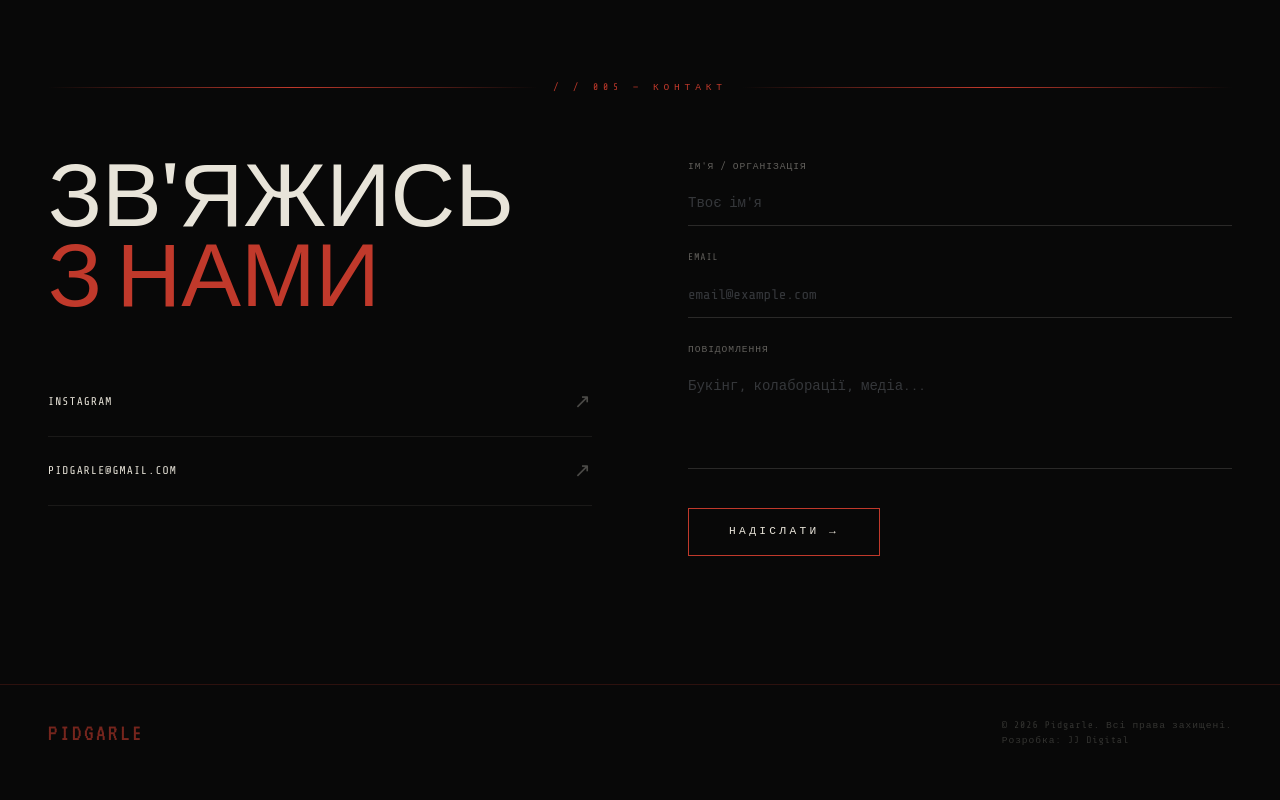
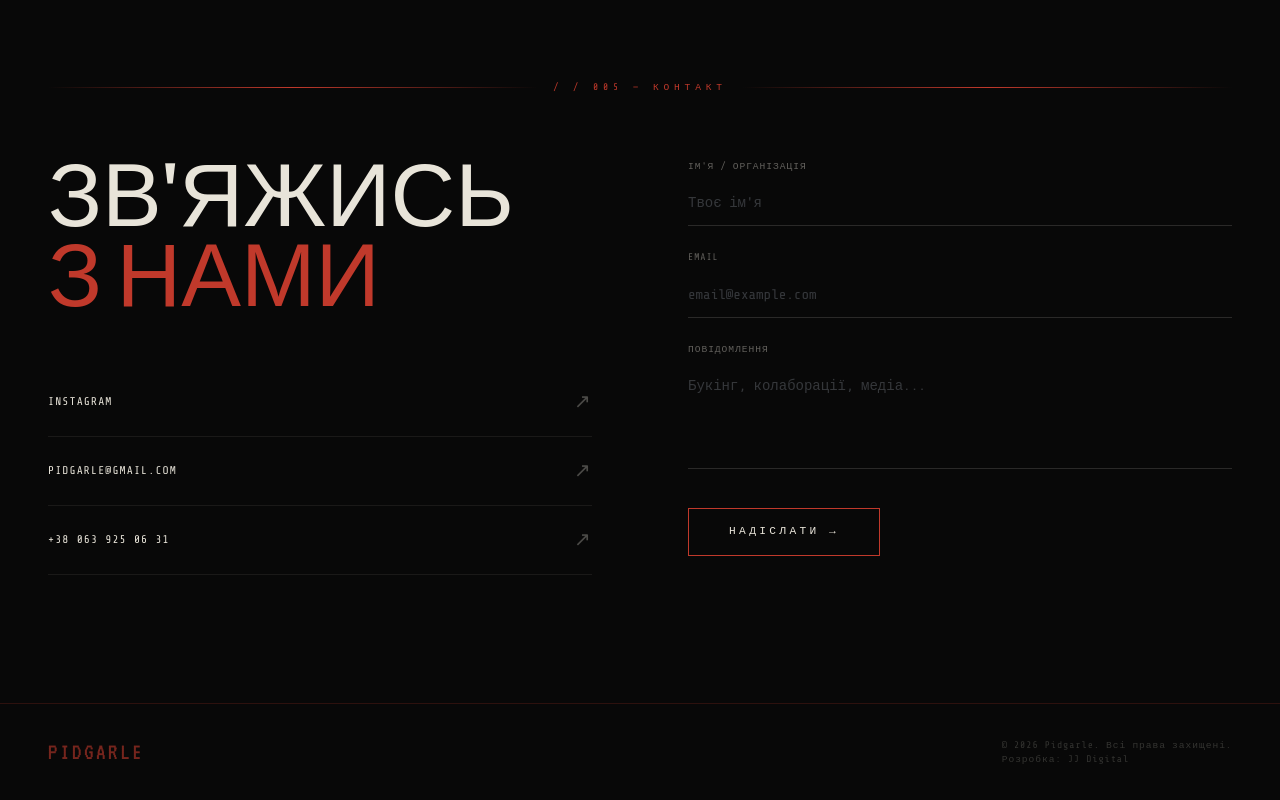
Before and after one commit to bosox1/Pidgarle-site, a React (Vite) app: page / in a window 1280 px wide. Shown: the part 3181-3981 px from the top of the page. Built offline with nearby package versions, Linux system fonts and the light colour scheme.

Commit message:
contact update

```diff
--- a/src/components/Contact.jsx
+++ b/src/components/Contact.jsx
@@ -23,6 +23,25 @@ export default function Contact() {
       body: JSON.stringify(form)
     })
     setSent(true)
+  }
+
+  const handlePhoneHover = (e) => {
+    const el = e.currentTarget.querySelector('.phone-num')
+    const real = '+38 063 925 06 31'
+    const chars = '0123456789'
+    let iter = 0
+    const interval = setInterval(() => {
+      el.innerText = real
+        .split('')
+        .map((ch, i) => {
+          if (ch === ' ') return ' '
+          if (i < iter) return real[i]
+          return chars[Math.floor(Math.random() * chars.length)]
+        })
+        .join('')
+      if (iter >= real.length) clearInterval(interval)
+      iter += 1.5
+    }, 40)
   }
 
   return (
@@ -52,6 +71,7 @@ export default function Contact() {
                 </li>
               )
             ))}
+
             <li style={{ borderBottom: '1px solid rgba(232,228,217,0.08)' }}>
               <a href={`mailto:${SOCIALS.email}`}
                 className="group flex justify-between items-center py-5 no-underline text-cream text-[0.7rem] tracking-widest uppercase transition-all duration-200 hover:text-red hover:pr-2">
@@ -60,10 +80,22 @@ export default function Contact() {
                   style={{ color: 'rgba(232,228,217,0.3)' }}>↗</span>
               </a>
             </li>
+
+            <li style={{ borderBottom: '1px solid rgba(232,228,217,0.08)' }}>
+              <a
+                href="tel:+380639250631"
+                onMouseEnter={handlePhoneHover}
+                className="group flex justify-between items-center py-5 no-underline text-cream text-[0.7rem] tracking-widest uppercase transition-all duration-200 hover:text-red hover:pr-2"
+              >
+                <span className="phone-num">+38 063 925 06 31</span>
+                <span className="text-xl transition-colors duration-200 group-hover:text-red"
+                  style={{ color: 'rgba(232,228,217,0.3)' }}>↗</span>
+              </a>
+            </li>
           </ul>
         </div>
 
-        {/* Right — Netlify Form */}
+        {/* Right — Form */}
         <div className="reveal">
           {sent ? (
             <div className="py-16">
@@ -73,16 +105,10 @@ export default function Contact() {
               </p>
             </div>
           ) : (
-            <form
-              name="contact"
-              method="POST"
-              onSubmit={handleSubmit}
-            >
-
-
+            <form name="contact" method="POST" onSubmit={handleSubmit}>
               {[
-                { name: 'name',    label: "Ім'я / Організація", type: 'text',  placeholder: "Твоє ім'я"         },
-                { name: 'email',   label: 'Email',               type: 'email', placeholder: 'email@example.com' },
+                { name: 'name',  label: "Ім'я / Організація", type: 'text',  placeholder: "Твоє ім'я"         },
+                { name: 'email', label: 'Email',               type: 'email', placeholder: 'email@example.com' },
               ].map((f) => (
                 <div key={f.name} className="mb-6">
                   <label className="block text-[0.6rem] tracking-widest uppercase mb-2"
--- a/src/styles/index.css
+++ b/src/styles/index.css
@@ -114,12 +114,12 @@
   .glitch::before {
     color: #c0392b;
     clip-path: polygon(0 30%, 100% 30%, 100% 50%, 0 50%);
-    animation: glitch-1 4s infinite;
+    animation: glitch-1 2s infinite;
   }
   .glitch::after {
     color: rgba(0,200,255,0.4);
     clip-path: polygon(0 60%, 100% 60%, 100% 80%, 0 80%);
-    animation: glitch-2 4s infinite;
+    animation: glitch-2 2s infinite;
   }
 }
 
@@ -154,15 +154,15 @@
 
 @keyframes glitch-1 {
   0%, 90%, 100% { transform: translateX(0); }
-  92% { transform: translateX(-4px); }
-  94% { transform: translateX(4px); }
-  96% { transform: translateX(-2px); }
+  92% { transform: translateX(-8px); }
+  94% { transform: translateX(8px); }
+  96% { transform: translateX(-4px); }
 }
 
 @keyframes glitch-2 {
   0%, 88%, 100% { transform: translateX(0); }
-  90% { transform: translateX(3px); }
-  92% { transform: translateX(-3px); }
+  90% { transform: translateX(6px); }
+  92% { transform: translateX(-6px); }
 }
 
 .animate-flicker    { animation: flicker 4s infinite; }
```
Lines whose indentation alone changed are shown as unchanged.
